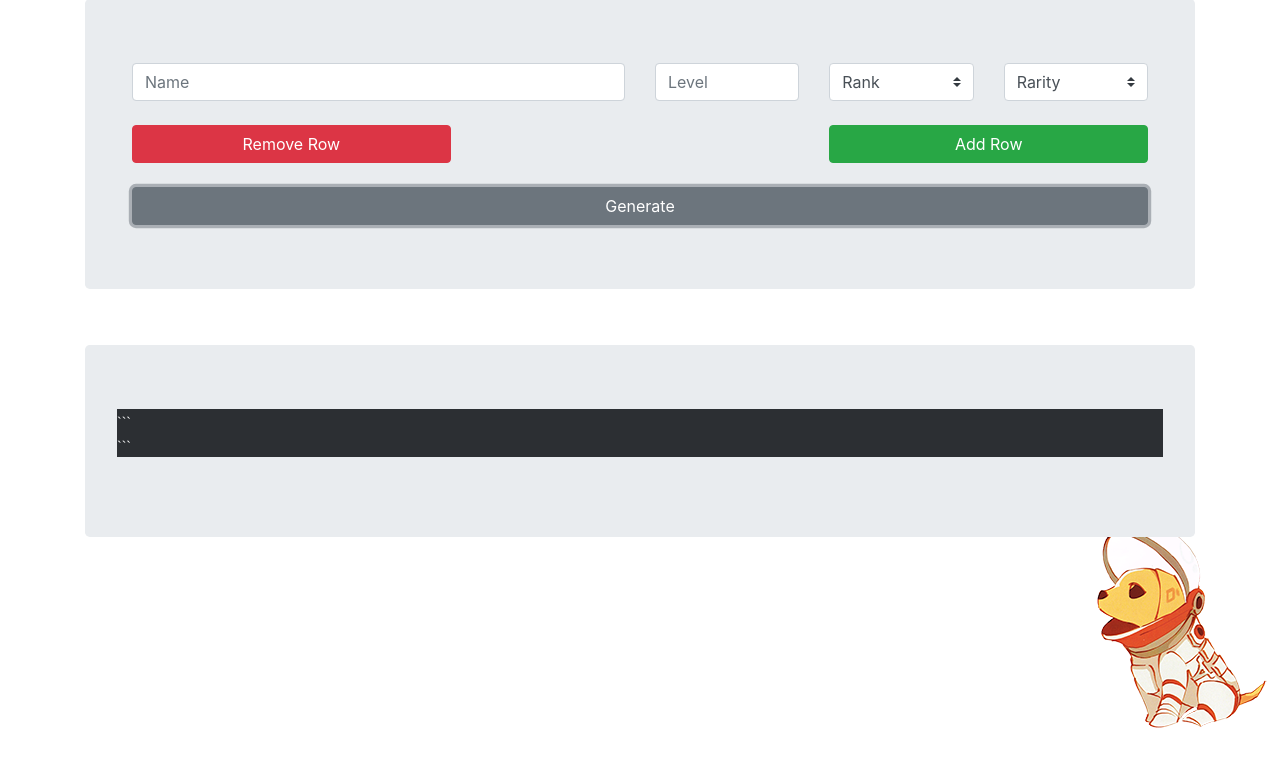
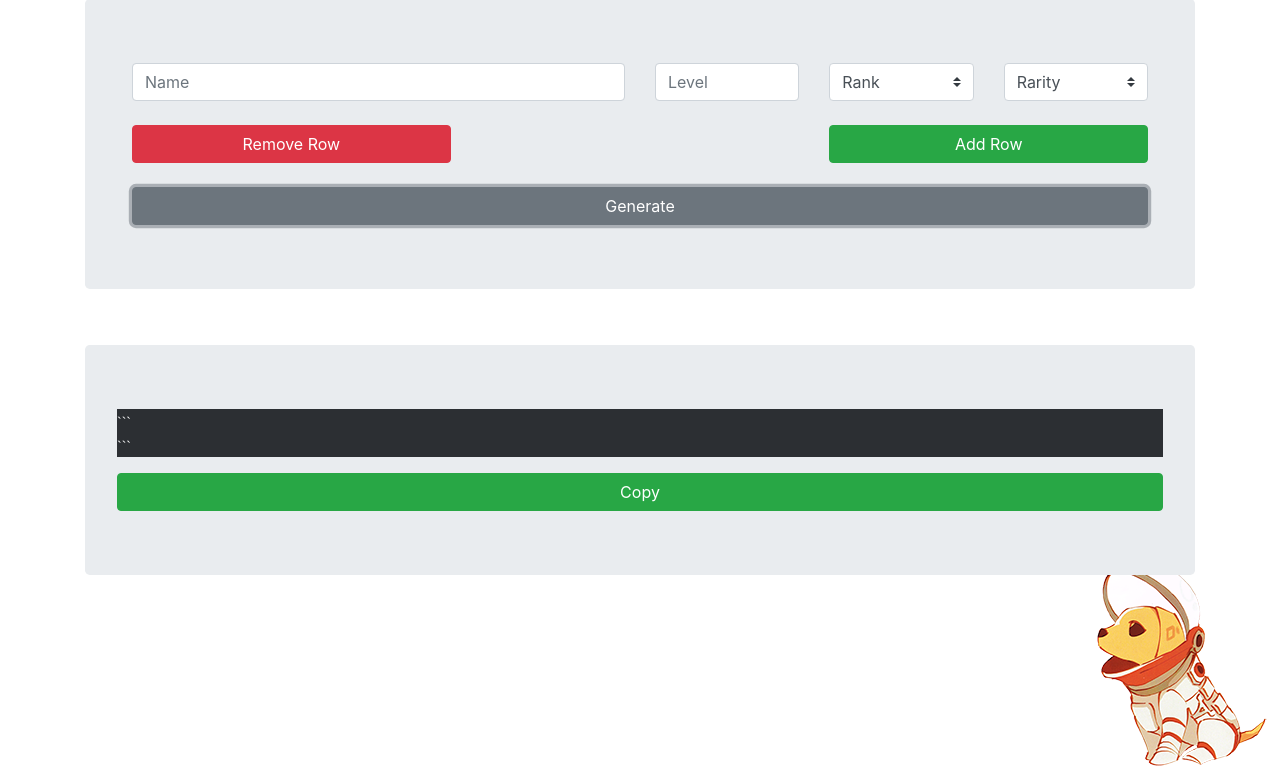
Before and after one commit to thwips/avac2discord, a plain HTML site: page index.html in a window 1280 px wide. Both pictures are taken after a click on the button "Generate". Shown: the part 81-856 px from the top of the page. Before the commit the page ends 818 px from the top, so only its background shows below. Drawn offline with nearby package versions, Linux system fonts and the light colour scheme; some packages are replaced by stand-ins of ours; a script that the page names is missing.

Commit message:
Added Copy button
removed 'Name: ' and added copy button

```diff
--- a/index.html
+++ b/index.html
@@ -6,6 +6,7 @@
 	<link rel="stylesheet" type="text/css" href="style.css">
 </head>
 <body>
+	<script src="https://cdn.jsdelivr.net/clipboard.js/1.5.3/clipboard.min.js"></script>
 	<br>
 	<div class="container">
 	<h1 class="text-center">Easy Discord Display</h1>
--- a/script.js
+++ b/script.js
@@ -1,4 +1,4 @@
-let row = `<br> <div class="row">
+const row = `<br> <div class="row">
 <div class="col-12 col-md-6">
 <input type="text" class="Name form-control" name="Name" placeholder="Name">
 </div>
@@ -57,7 +57,6 @@ function getCharacters() {
 		character.level = parseInt(characterHTML.getElementsByClassName('Level form-control')[0].value)
 		character.rank = characterHTML.getElementsByClassName('Rank custom-select')[0].value
 		character.rarity = characterHTML.getElementsByClassName('Rarity custom-select')[0].value
-		console.log(Number.isInteger(character.level))
 		if(character.name !== null && character.level !== null && Number.isInteger(character.level) && character.rank !== 'Rank' && character.rarity !== 'Rarity'){
 			characters.push(character)
 		}
@@ -73,7 +72,7 @@ function displayCharacters(characters){
 		if(character.name.length > nameSize) nameSize = character.name.length
 	})
 	characters.forEach((character)=>{
-		let line = `Name: ${character.name} `
+		let line = `${character.name} `
 		for (var i = 0; i < nameSize - character.name.length; i++) {
 			line += '&nbsp;'
 		}
@@ -84,6 +83,9 @@ function displayCharacters(characters){
 	})
 	script += '\`\`\`<br>'
 
-	document.getElementById('output').innerHTML = `<div class="jumbotron"><p><code class="code">${script}</code></p></div>`
+	document.getElementById('output').innerHTML = `<div class="jumbotron"><p><code id="copy" class="code">${script}</code></p><button type="button" class="copyButton btn-block btn-success btn" id="copyButtonId" data-id="@item.Type"
+ data-clipboard-action="copy" data-clipboard-target="code#copy">Copy</button></div>`
 	console.log(script)
 }
+
+var clipboard = new Clipboard('.copyButton');
```
